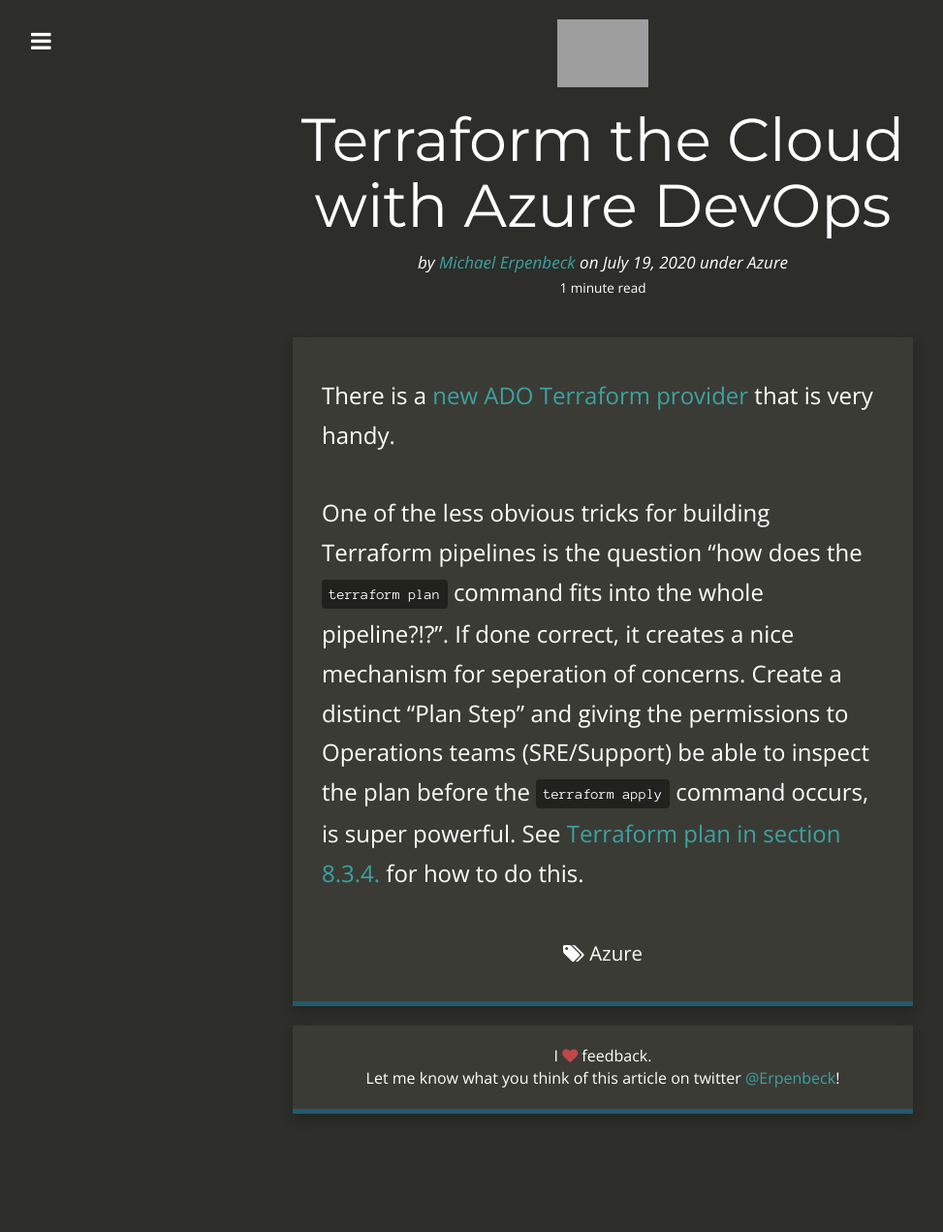
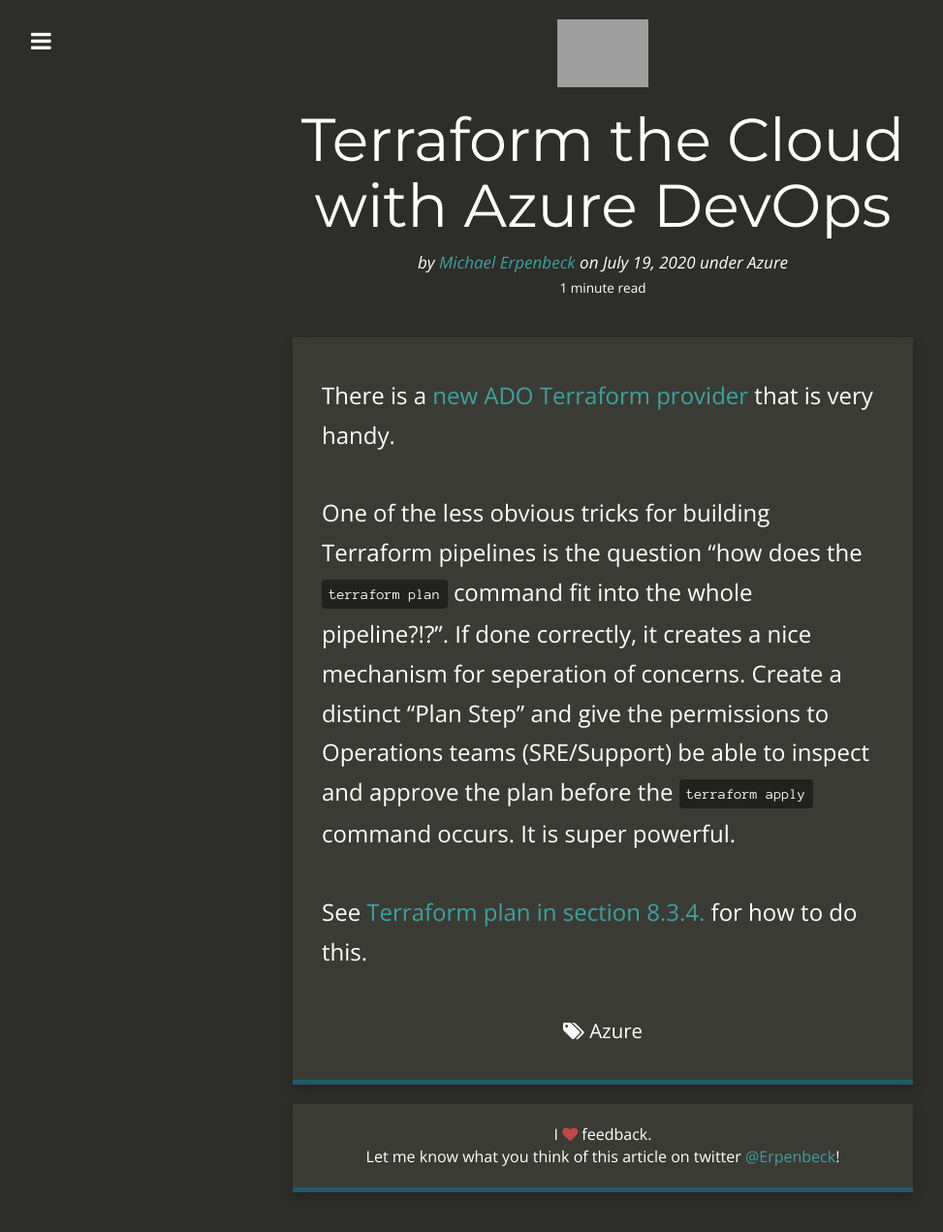
Before and after one commit to GitMje/gitmje.github.io, a Jekyll site: the page built from _posts/2020-07-19-terraform-ado.md, in a window 1280 px wide. Shown: the whole page at 97% size, without its empty margins (18-991 px from the left). Built offline with Jekyll 4.4.1, drawn with Linux system fonts in a browser that asks for light colours; nearby versions of some CDN libraries; before the commit the page ends 1190 px from its top, so only the background shows below that; grey boxes are pictures that could not be loaded.

Commit message:
fixing typos in an old post

```diff
--- a/_posts/2020-07-19-terraform-ado.md
+++ b/_posts/2020-07-19-terraform-ado.md
@@ -12,5 +12,7 @@ tags:
 
 There is a [new ADO Terraform provider](https://adinermie.com/deploying-azure-devops-ado-using-terraform/) that is very handy.
 
-One of the less obvious tricks for building Terraform pipelines is the question "how does the `terraform plan` command fits into the whole pipeline?!?".  If done correct, it creates a nice mechanism for seperation of concerns.  Create a distinct "Plan Step" and giving the permissions to Operations teams (SRE/Support) be able to inspect the plan before the `terraform apply` command occurs, is super powerful.  See
+One of the less obvious tricks for building Terraform pipelines is the question "how does the `terraform plan` command fit into the whole pipeline?!?".  If done correctly, it creates a nice mechanism for seperation of concerns.  Create a distinct "Plan Step" and give the permissions to Operations teams (SRE/Support) be able to inspect and approve the plan before the `terraform apply` command occurs.  It is super powerful.
+
+See
 [Terraform plan in section 8.3.4.](https://medium.com/@gmusumeci/deploying-terraform-infrastructure-using-azure-devops-pipelines-step-by-step-d58b68fc666d) for how to do this.
```
